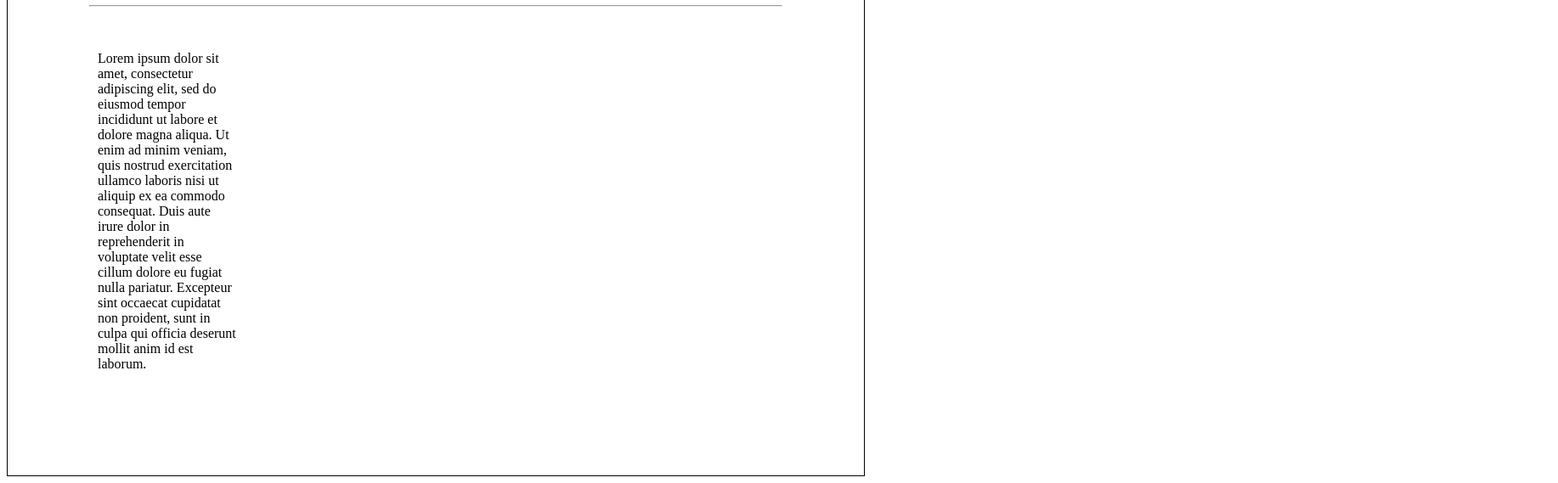
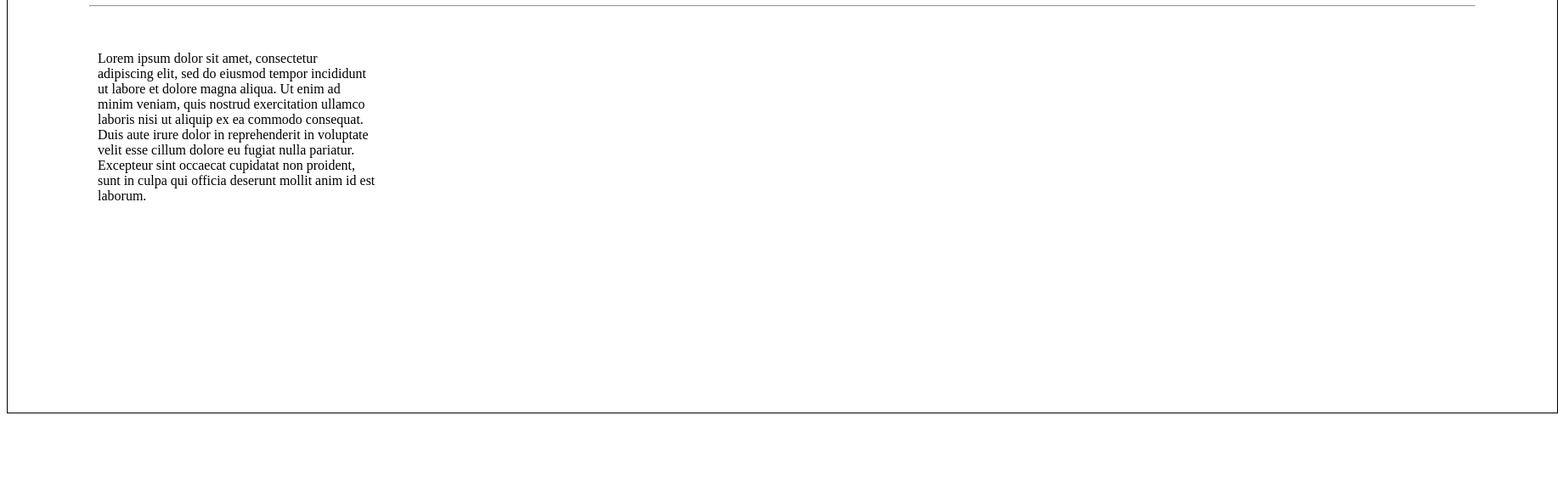
Before and after one commit to jonahlikescookies/Athens-OP-ED, a plain HTML site: page index.html in a window 1280 px wide. Shown: the part 387-956 px from the top of the page at 85% size, 1834 px wide, since content can reach past the window. After the commit the page ends 882 px from the top, so only its background shows below. Drawn offline with Linux system fonts and the light colour scheme.

Commit message:
me css suck :(

```diff
--- a/styles.css
+++ b/styles.css
@@ -2,8 +2,8 @@ body {
   padding: 1in;
   font-family: 'times new roman', serif;
   border: 1px solid #000;
-  length: 11in;
-  width: 8.5in;
+  height: 7in;
+  width: 17in;
 }
 .bigheading {
   font-size: 50px;
```
